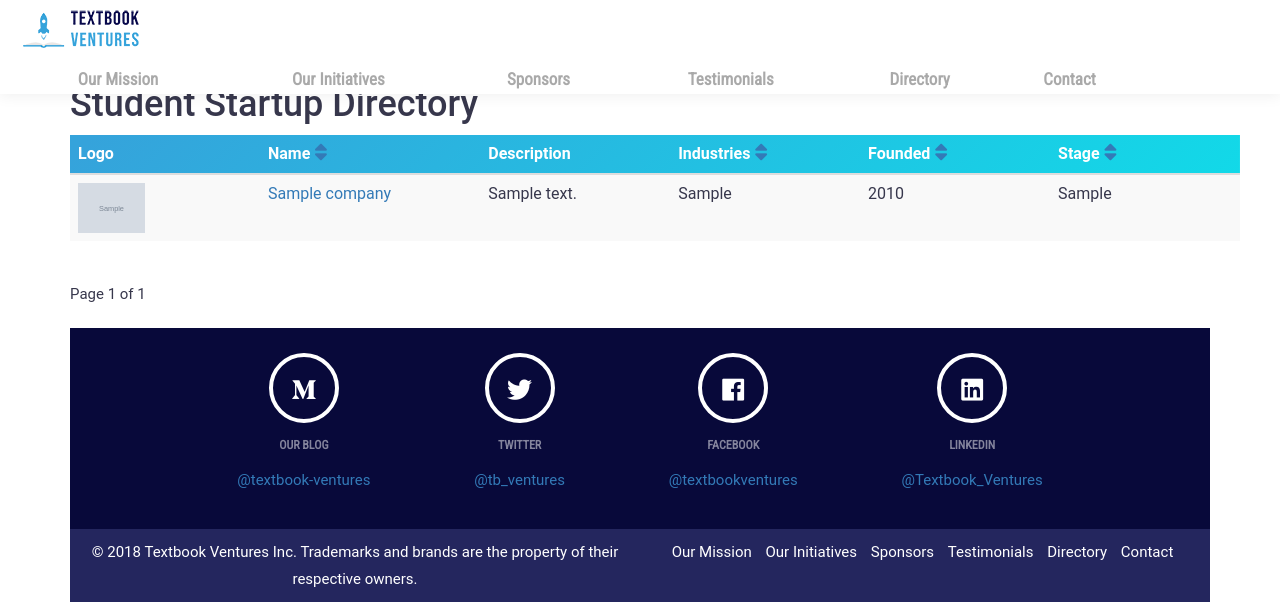
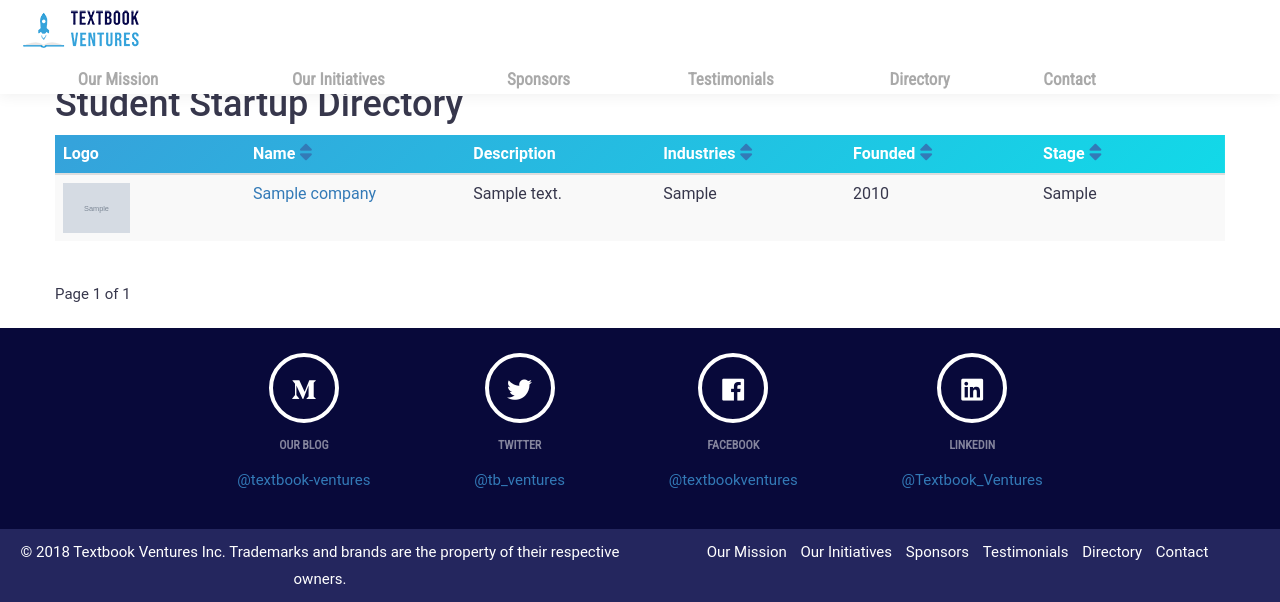
Before and after one commit to Kevinwochan/Startup-Directory, a Django app: page / in a window 1280 px wide. Shown: the top 602 px of the page. Run offline with Django 3.2, Linux system fonts and the light colour scheme; tables that the repository leaves empty hold one stand-in row (values such as "Sample post"); grey boxes marked "Sample" are stand-in pictures; some libraries are stand-ins or nearby versions.

```diff
--- a/startupdirectory/templates/base.html
+++ b/startupdirectory/templates/base.html
@@ -78,7 +78,6 @@
 
   <div class="container">
 
-
     {% block body %}{% endblock %}
 
     {% block content %}{% endblock %}
--- a/startupdirectory/templates/index.html
+++ b/startupdirectory/templates/index.html
@@ -2,7 +2,6 @@
 
 {% block content %}
   <title>Student Startup Directory</title>
-    <div class="container" id="main">
     <div class="row">
         <h1>Student Startup Directory</h1>
         <table class="table table-striped" data-toggle="table" data-url="data" data-cache="false">
```
